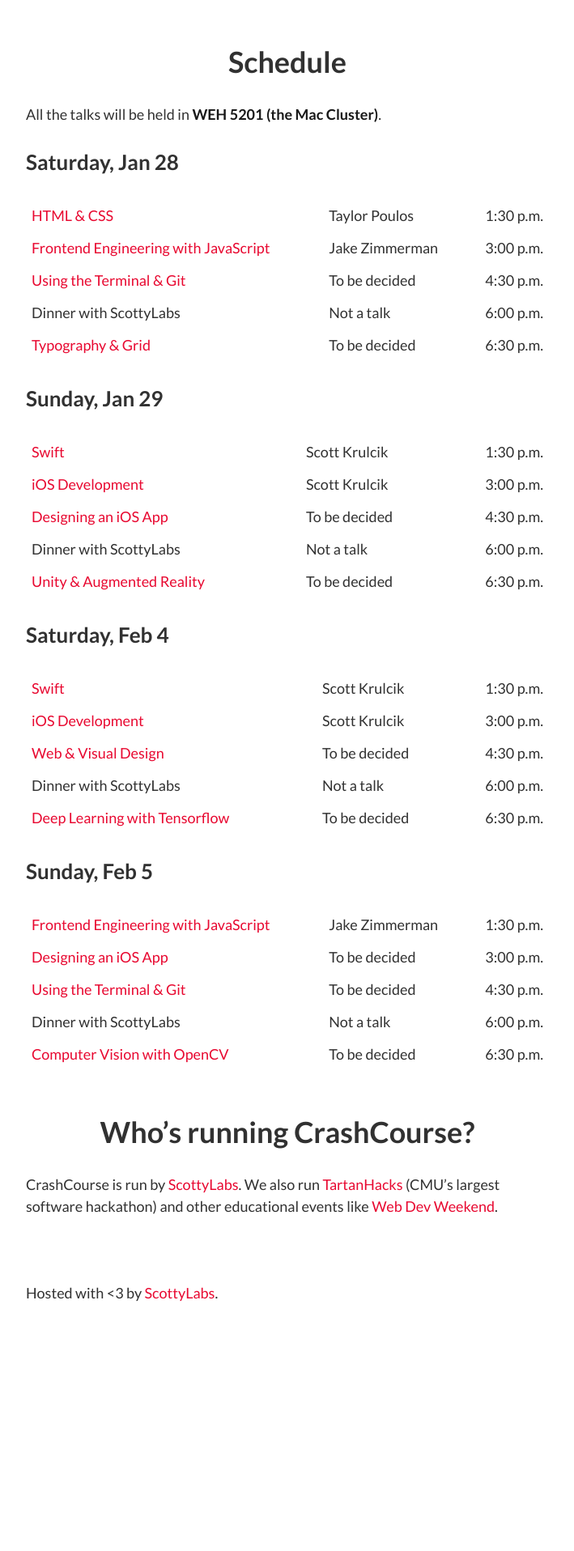
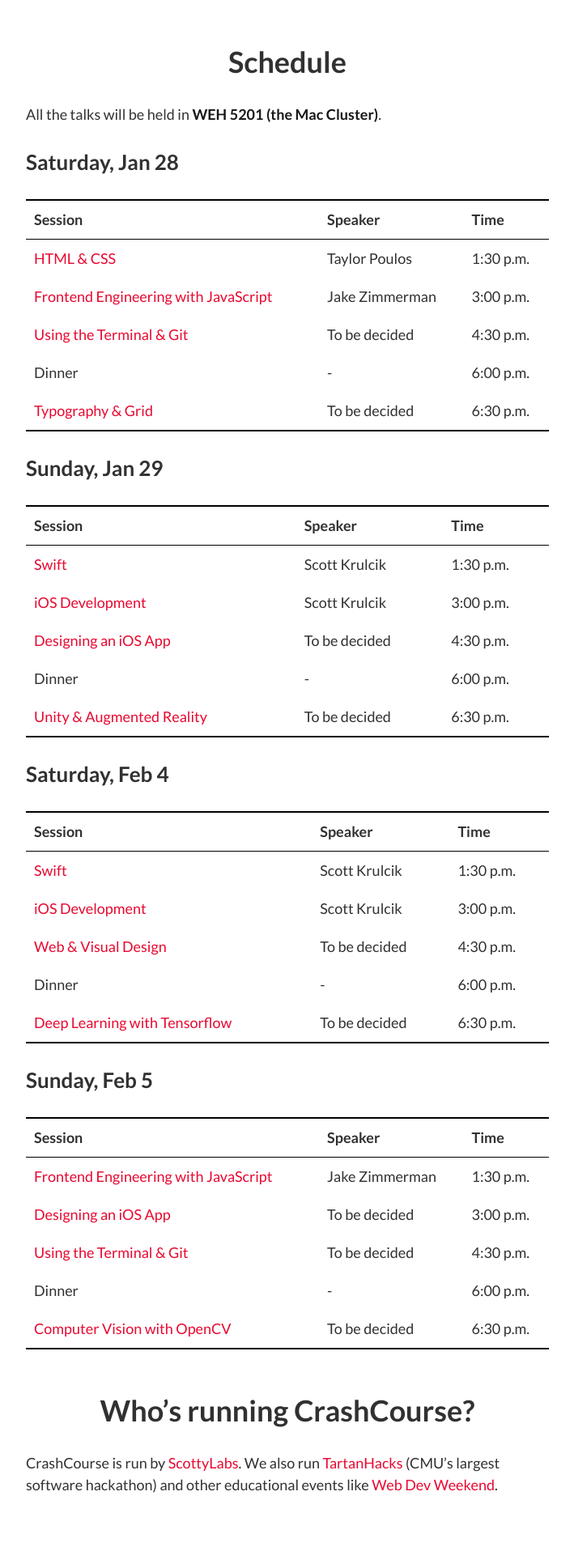
Before and after one commit to ScottyLabs/crashcourse, a Jekyll site: the page built from index.md, in a window 1280 px wide. Shown: the part 1383-3299 px from the top of the page at 81% size, without its empty margins (285-994 px from the left). Built offline with Jekyll 4.4.1, drawn with Linux system fonts in a browser that asks for light colours; nearby versions of some CDN libraries; before the commit the page ends 3054 px from its top, so only the background shows below that.

Commit message:
Update table styles and formatting

```diff
--- a/_sass/base.scss
+++ b/_sass/base.scss
@@ -270,11 +270,15 @@
   width: 100%;
 }
 
+table {
+  width: 100%;
+  border-top: 2px solid black;
+  border-bottom: 2px solid black;
+}
+th {
+  border-bottom: 1px solid black;
+}
 td, th {
-  border: 1px solid transparent;
-  padding: 6px;
+  padding: 10px;
+  text-align: left;
 }
-
-td:last-child {
-  text-align: right;
-}
--- a/index.md
+++ b/index.md
@@ -46,6 +46,11 @@
 ### {{ day.date }}
 
 <table class="full-width">
+  <thead>
+    <th>Session</th>
+    <th>Speaker</th>
+    <th>Time</th>
+  </thead>
   <tbody>
   {% for talk in day.talks %}
   {% assign talk_docs = site.talks | where:"name",talk.name %}
```
Also changed, not shown: _talks/dinner/index.md (+2 -2 lines).
